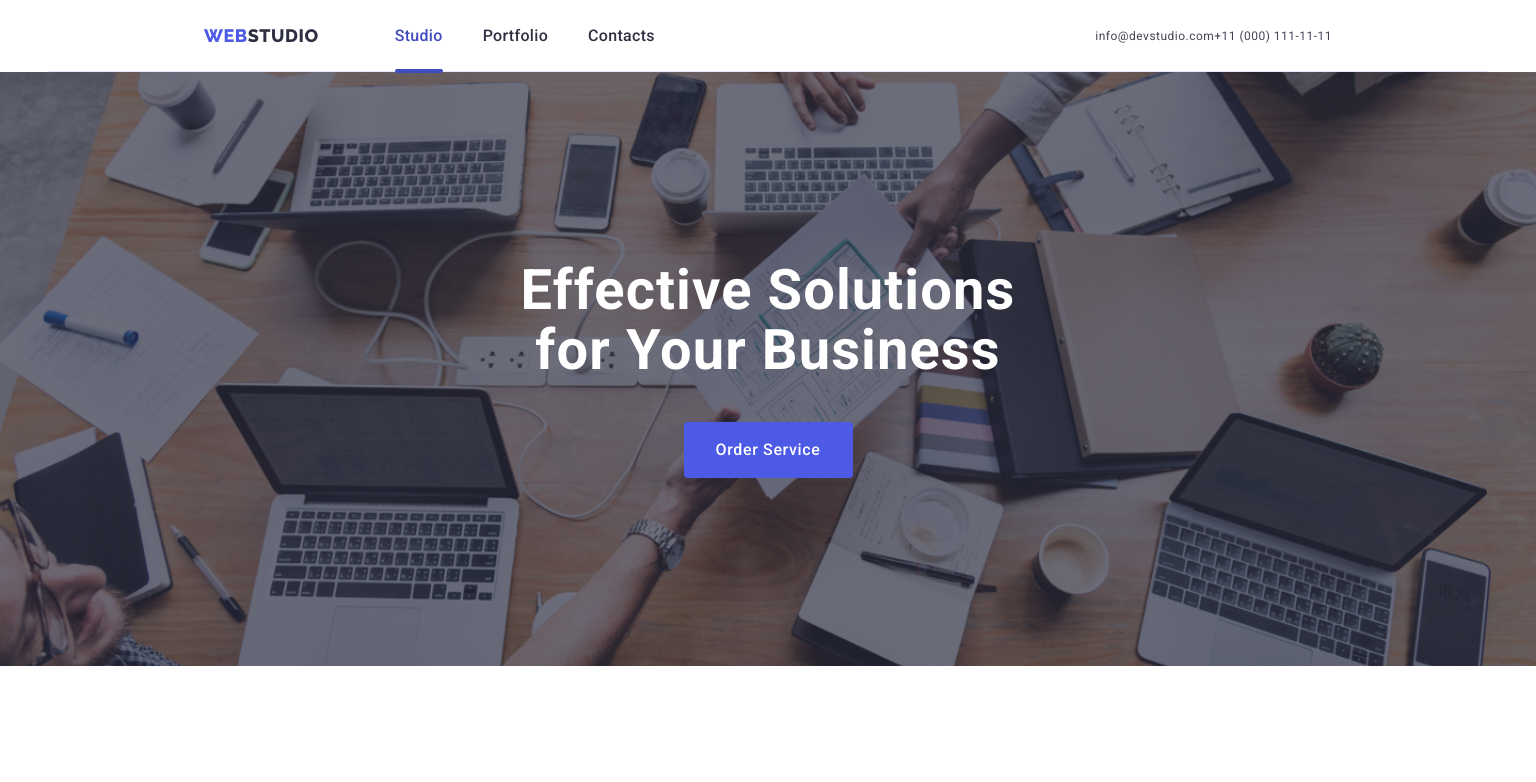
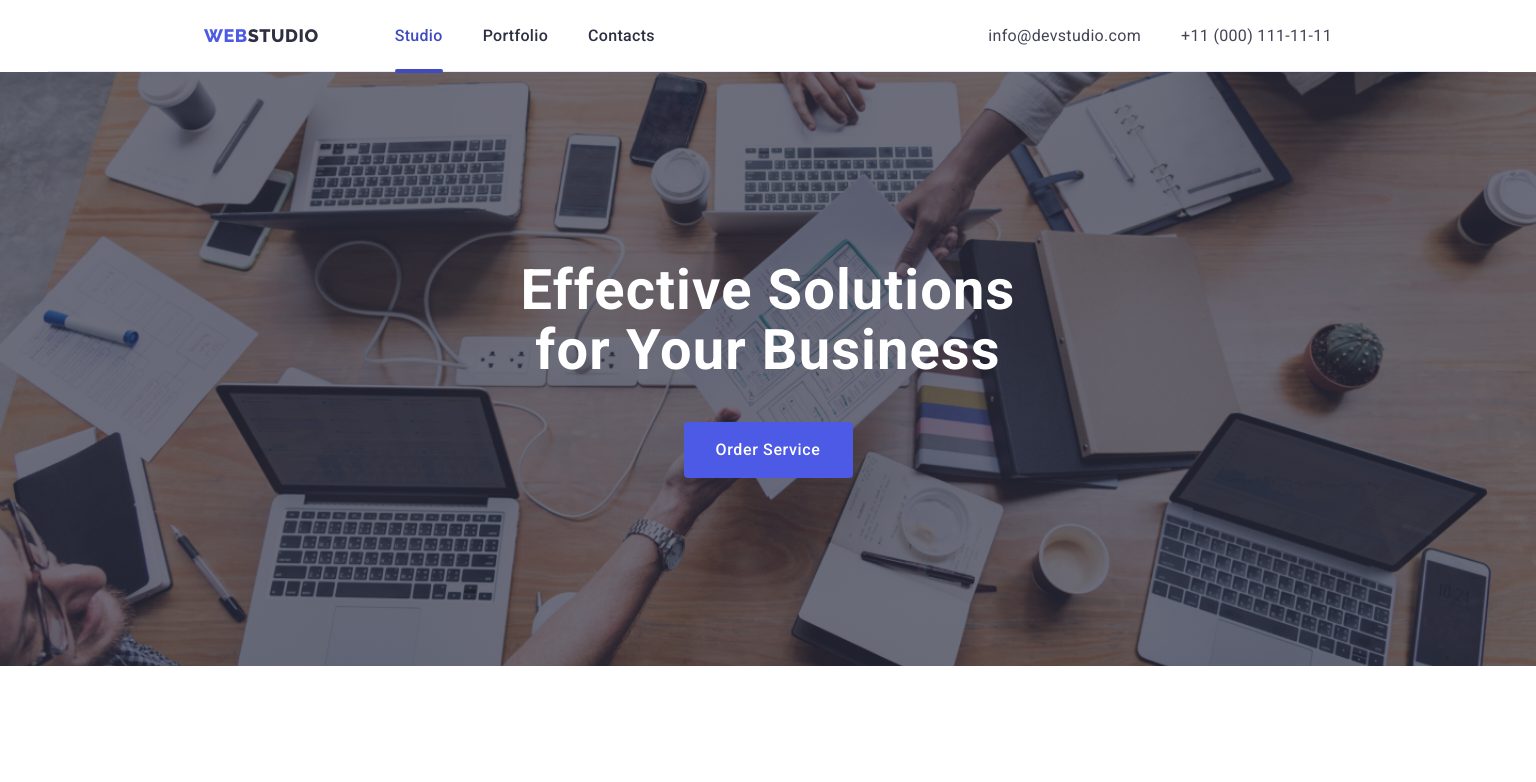
Before and after one commit to AndrewVgsoh/goit-markup-hw-06, a plain HTML site: page index.html in a window 1536 px wide. Shown: the top 782 px of the page. Drawn offline with nearby package versions, Linux system fonts and the light colour scheme.

Commit message:
hw6
header

```diff
--- a/css/media.css
+++ b/css/media.css
@@ -1,5 +1,8 @@
 @media screen and (min-width: 320px) {
     .ul-cont {
+        display: none;
+       }
+       .ul-nav {
         display: none;
        }
     .container {
@@ -61,6 +64,9 @@
         display: flex;
         gap: 12px 0;
        }
+       .ul-nav {
+        display: flex;
+       }
        header .contacts {
         font-size: 12px;
         line-height: 14px;
@@ -68,6 +74,9 @@
        }
        .ul-cont li {
         width: 100%;
+       }
+       header address {
+        margin-left: 119px;
        }
         .hero {
             padding: 112px 0;
@@ -174,8 +183,17 @@
         header .site-logo {
             margin-right: 76px;
         }
+        header .contacts {
+            font-size: 16px;
+            line-height: 24px;
+            letter-spacing: 0.02em;
+           }
+           header address {
+            margin-left: 0;
+           }
         .ul-cont {
             flex-wrap: nowrap;
+            gap: 40px;
            }
         .hero {
             padding: 188px 0;
```
